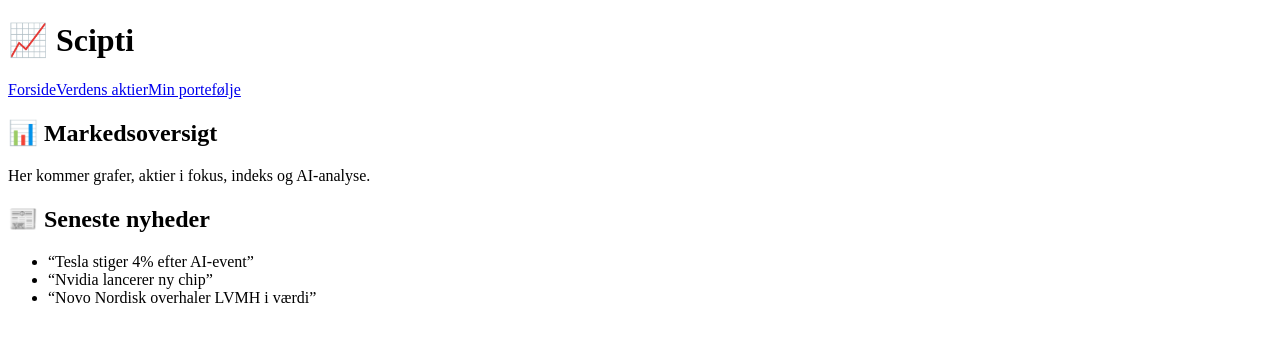
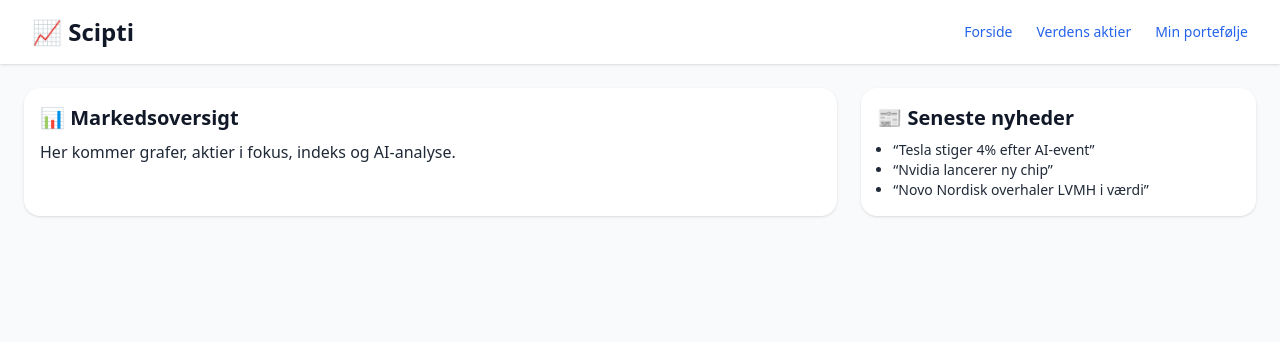
Before and after one commit to Madscrode/scipti, a Next.js app: page / in a window 1280 px wide. Shown: the top 342 px of the page. Built offline with nearby package versions, Linux system fonts and the light colour scheme.

Commit message:
Add files via upload

```diff
--- /dev/null
+++ b/pages/_app.tsx
@@ -0,0 +1,6 @@
+import '../styles/globals.css'
+import type { AppProps } from 'next/app'
+
+export default function MyApp({ Component, pageProps }: AppProps) {
+  return <Component {...pageProps} />
+}
```
